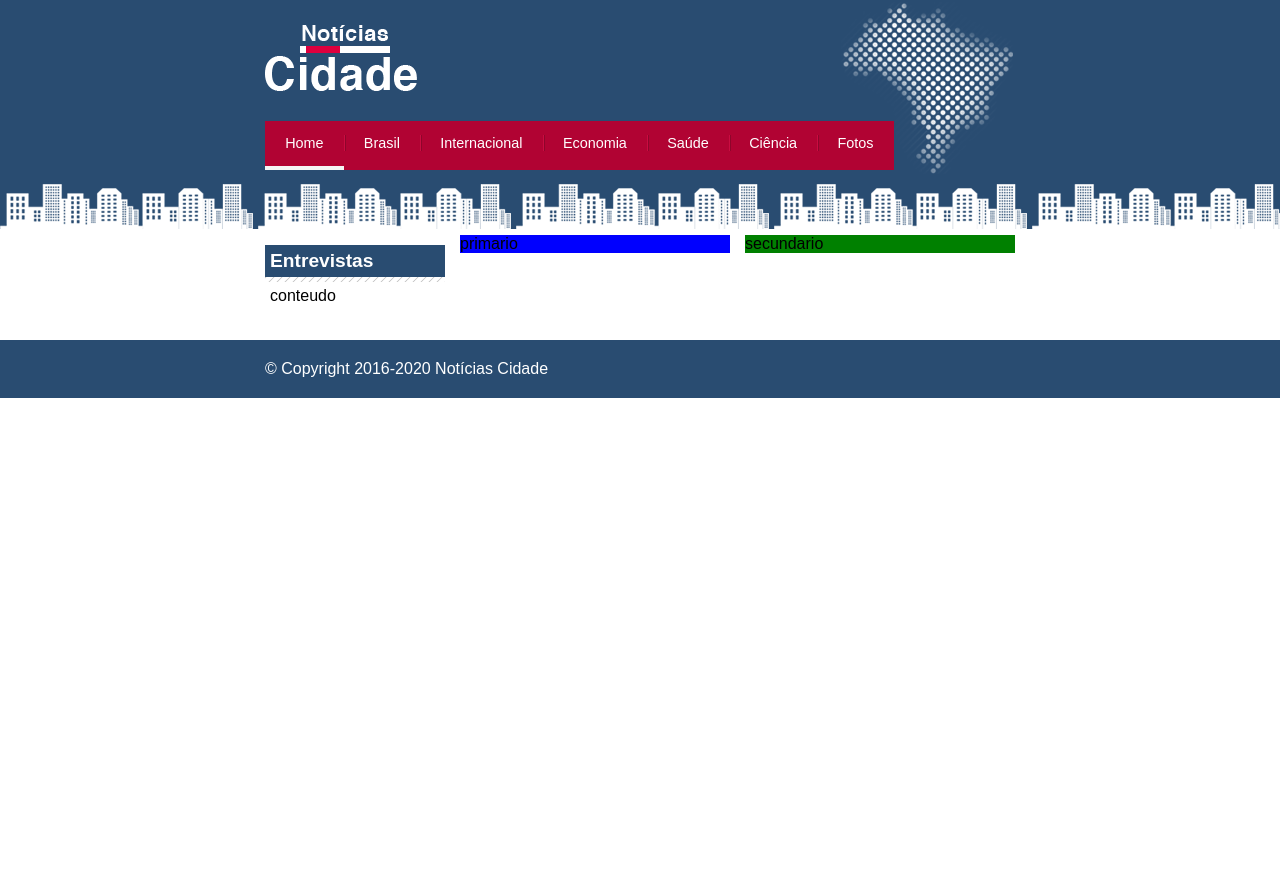
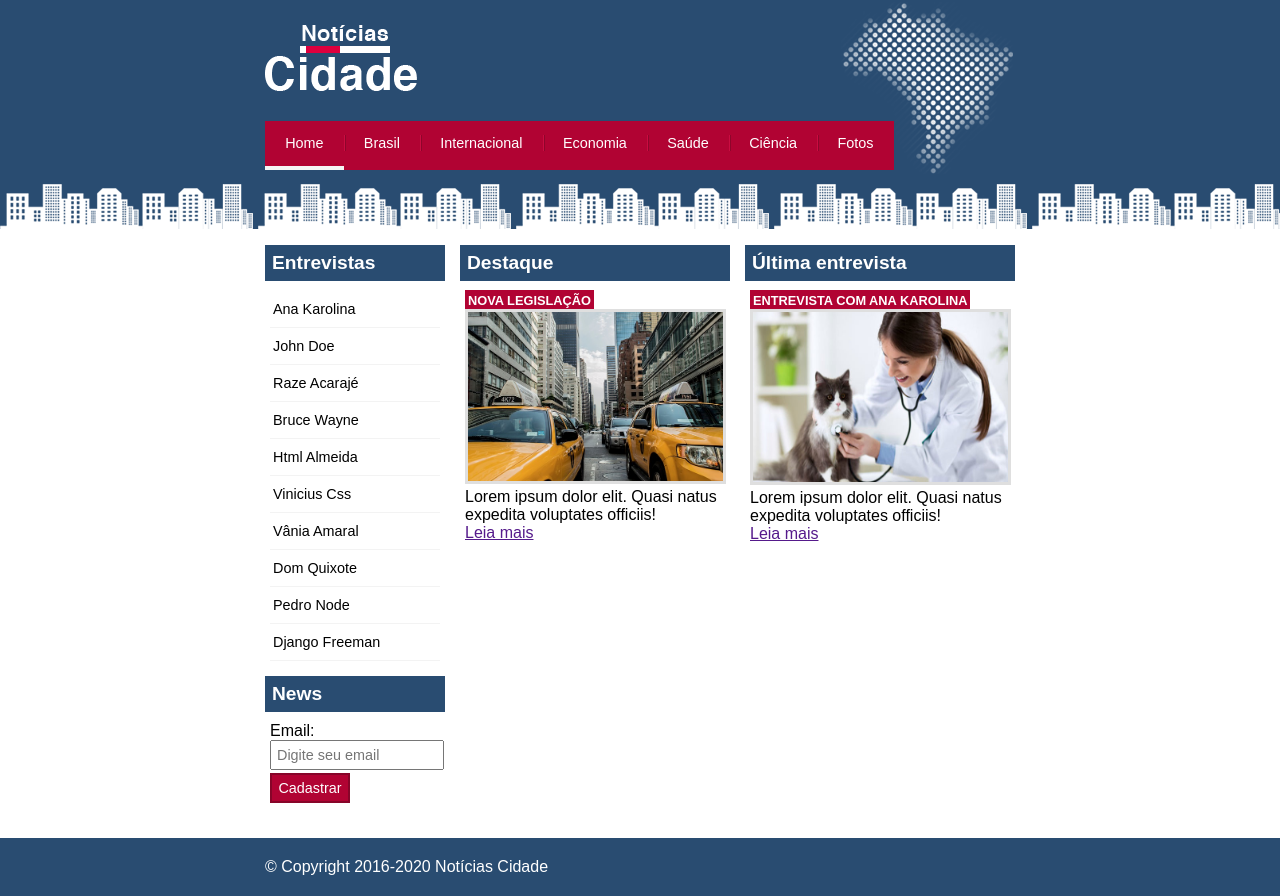
Before and after one commit to gabrielzidorio/Curso-Desenvolvimento-Web, a plain HTML site: page ProjetoNoticiasCidade/index.html in a window 1280 px wide. Before the commit the page ends 800 px from the top, so only its background shows below. Drawn offline with Linux system fonts and the light colour scheme.

Commit message:
Adição de conteúdo

```diff
--- a/ProjetoNoticiasCidade/css/estilo.css
+++ b/ProjetoNoticiasCidade/css/estilo.css
@@ -85,7 +85,6 @@ body.fotos #navegacao a#fotos
 #primario {
 	width: 270px;
 	float: left;
-	background: blue;
 	margin-bottom: 20px;
 	margin-left: 195px;
 }
@@ -102,7 +101,6 @@ body.fotos #navegacao a#fotos
 #secundario {
 	width: 270px;
 	float: left;
-	background: green;
 	margin-bottom: 20px;
 	margin-left: 15px;
 }
@@ -118,20 +116,80 @@ body.fotos #navegacao a#fotos
 /*CAIXAS*/
 .caixa {
 	margin: 10px 0;
-	background: #f3f3f3 url(../imagens/fundo-caixa.png);
 }
 
 h2 {
 	font-size: 1.2em;
 	background: #294c71;
 	color: white;
-	padding: 5px;
+	padding: 7px;
 }
 
 .caixa-conteudo {
 	background: white;
 	padding: 5px;
 	margin-top: 5px;
+}
+/*------------------*/
+
+/*FORMATAR MENUS LATERAIS*/
+#lateral ul a {
+	font-size: 0.9em;
+	padding: 3px;
+	display: block;
+	line-height: 30px;
+	color: black;
+	text-decoration: none;
+	border-bottom: 1px solid #f3f3f3;
+}
+
+#lateral ul a:hover {
+	background: #f9f9f9 url(../imagens/marcador.png) no-repeat left center;
+	padding-left: 20px;
+	color: #a1a1a1;
+}
+/*------------------*/
+
+/*FORMATAR MENUS LATERAIS*/
+label {
+	display: block;
+	cursor: pointer;
+}
+
+input {
+	font-size: 0.9em;
+	color: white;
+	padding: 5px;
+	width: 160px;
+}
+
+input.submit {
+	width: 80px;
+	color: white;
+	background-color: #b10333;
+	border: 2px solid #870529;
+	margin-top: 3px;
+}
+/*------------------*/
+
+/*FORMATANDO IMAGENS*/
+img.imagem-principal {
+	width: 98%;
+	border: 3px solid #dfdfdf;
+}
+/*------------------*/
+
+/*FORMATANDO CABEÇALHOS*/
+h3 {
+	text-transform: uppercase;
+	display: inline;
+	font-size: 0.8em;
+	padding: 3px;
+}
+
+.destaque h3 {
+	background: #b10333;
+	color: white
 }
 /*------------------*/
 
@@ -147,4 +205,4 @@ h2 {
 	margin: 0 auto;
 	color: white;
 }
-/*-----------------*/
+/*------------------*/
--- a/ProjetoNoticiasCidade/index.html
+++ b/ProjetoNoticiasCidade/index.html
@@ -27,15 +27,60 @@
 
 		<!--INICIO CONTEUDO-->
 		<div id="conteudo">
-			<div id="primario" class="tres-colunas">primario</div>
-			<div id="secundario">secundario</div>
+			<div id="primario">
+				<div class="caixa destaque">
+					<h2>Destaque</h2>
+					<div class="caixa-conteudo">
+						<h3>Nova legislação</h3>
+						<img class="imagem-principal" src="imagens/taxi.jpg" alt="taxi" width="100%">
+						<p>Lorem ipsum dolor elit. Quasi natus expedita voluptates officiis!</p>
+						<a href="">Leia mais</a>
+					</div>
+				</div>
+			</div>
+
+			<div id="secundario">
+				<div class="caixa destaque">
+					<h2>Última entrevista</h2>
+					<div class="caixa-conteudo">
+						<h3>entrevista com ana karolina</h3>
+						<img class="imagem-principal" src="imagens/doutora.jpg" alt="médica veterinária" width="100%" height="170px">
+						<p>Lorem ipsum dolor elit. Quasi natus expedita voluptates officiis!</p>
+						<a href="">Leia mais</a>
+					</div>
+				</div>
+			</div>
 
 			<!--INICIO COLUNA LATERAL-->
 			<div id="lateral">
 				<div class="caixa">
 					<h2>Entrevistas</h2>
 					<div class="caixa-conteudo">
-						conteudo
+						<ul>
+							<li><a href="">Ana Karolina</a></li>
+							<li><a href="">John Doe</a></li>
+							<li><a href="">Raze Acarajé</a></li>
+							<li><a href="">Bruce Wayne</a></li>
+							<li><a href="">Html Almeida</a></li>
+							<li><a href="">Vinicius Css</a></li>
+							<li><a href="">Vânia Amaral</a></li>
+							<li><a href="">Dom Quixote</a></li>
+							<li><a href="">Pedro Node</a></li>
+							<li><a href="">Django Freeman</a></li>
+						</ul>
+					</div>
+				</div>
+
+				<div class="caixa">
+					<h2>News</h2>
+					<div class="caixa-conteudo">
+						<form>
+							<div>
+								<label for="email">Email:</label>
+								<input type="text" name="email" id="email" placeholder="Digite seu email">
+								<input class="submit" type="submit" value="Cadastrar">
+							</div>
+						</form>
 					</div>
 				</div>
 			</div>
```
Also changed, not shown: ProjetoNoticiasCidade/imagens/doutora.jpg (added).
